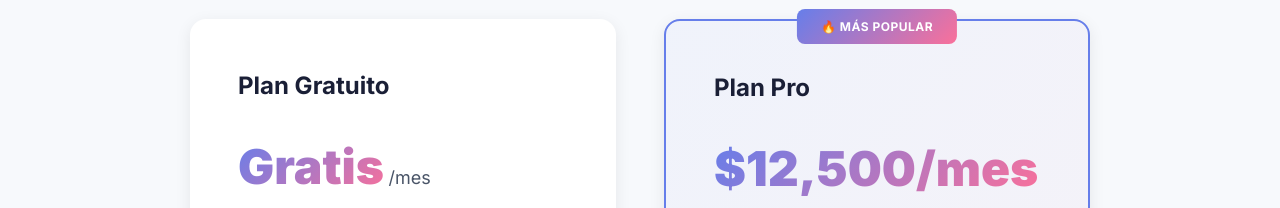
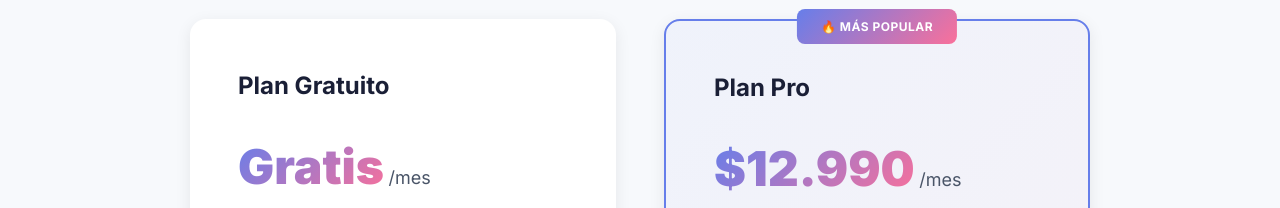
Before and after one commit to ramirezmaps/geosparkstudio, a plain HTML site: page index.html in a window 1280 px wide. Shown: the part 4120-4328 px from the top of the page. Drawn offline with Linux system fonts and the light colour scheme.

Commit message:
feat: Sistema de precios dinamicos con config.js
- Añadido config.js para gestionar precios
- Guia de sincronizacion de precios

```diff
--- /dev/null
+++ b/config.js
@@ -0,0 +1,58 @@
+// Configuración de precios - Geo Spark Studio
+// Actualiza estos valores cuando cambies los precios en el panel de administración
+
+const PRICING_CONFIG = {
+    // Plan Gratuito
+    free: {
+        name: "Plan Gratuito",
+        price: "$0",
+        period: "Para siempre",
+        features: [
+            "5 archivos por día",
+            "ETL estandarización básica",
+            "Exportación SHP, KML, KMZ",
+            "Soporte comunidad"
+        ]
+    },
+
+    // Plan Pro
+    pro: {
+        name: "Plan Pro",
+        price: "$12.990",
+        period: "por mes",
+        trial: "3 días de prueba GRATIS",
+        features: [
+            "Archivos ILIMITADOS",
+            "Todas las herramientas",
+            "Transformación CRS avanzada",
+            "Generador de buffers",
+            "Procesamiento por lotes",
+            "Soporte prioritario 24/7",
+            "API access"
+        ]
+    }
+};
+
+// Función para actualizar precios en la página
+function updatePricing() {
+    // Actualizar precio Pro en la sección de precios
+    const proPriceElements = document.querySelectorAll('.pro-price, [data-price="pro"]');
+    proPriceElements.forEach(el => {
+        el.textContent = PRICING_CONFIG.pro.price;
+    });
+
+    // Actualizar precio en el hero si existe
+    const heroPriceElements = document.querySelectorAll('[data-hero-price]');
+    heroPriceElements.forEach(el => {
+        el.textContent = `Desde ${PRICING_CONFIG.pro.price}/mes`;
+    });
+
+    console.log('💰 Precios actualizados desde config.js');
+}
+
+// Ejecutar cuando el DOM esté listo
+if (document.readyState === 'loading') {
+    document.addEventListener('DOMContentLoaded', updatePricing);
+} else {
+    updatePricing();
+}
--- a/index.html
+++ b/index.html
@@ -23,6 +23,7 @@
         rel="stylesheet">
 
     <link rel="stylesheet" href="styles.css">
+    <script src="config.js" defer></script>
 </head>
 
 <body>
@@ -312,7 +313,7 @@
                     <div class="popular-badge">🔥 MÁS POPULAR</div>
                     <h3 class="plan-name" id="name-pro">Plan Pro</h3>
                     <div class="plan-price">
-                        <span class="price-amount" id="price-pro">$12,500/mes</span>
+                        <span class="price-amount" id="price-pro" data-price="pro">$12,990</span>
                         <span class="price-period">/mes</span>
                     </div>
                     <p class="plan-description">Para profesionales y equipos</p>
```
Also changed, not shown: 1 other file.
